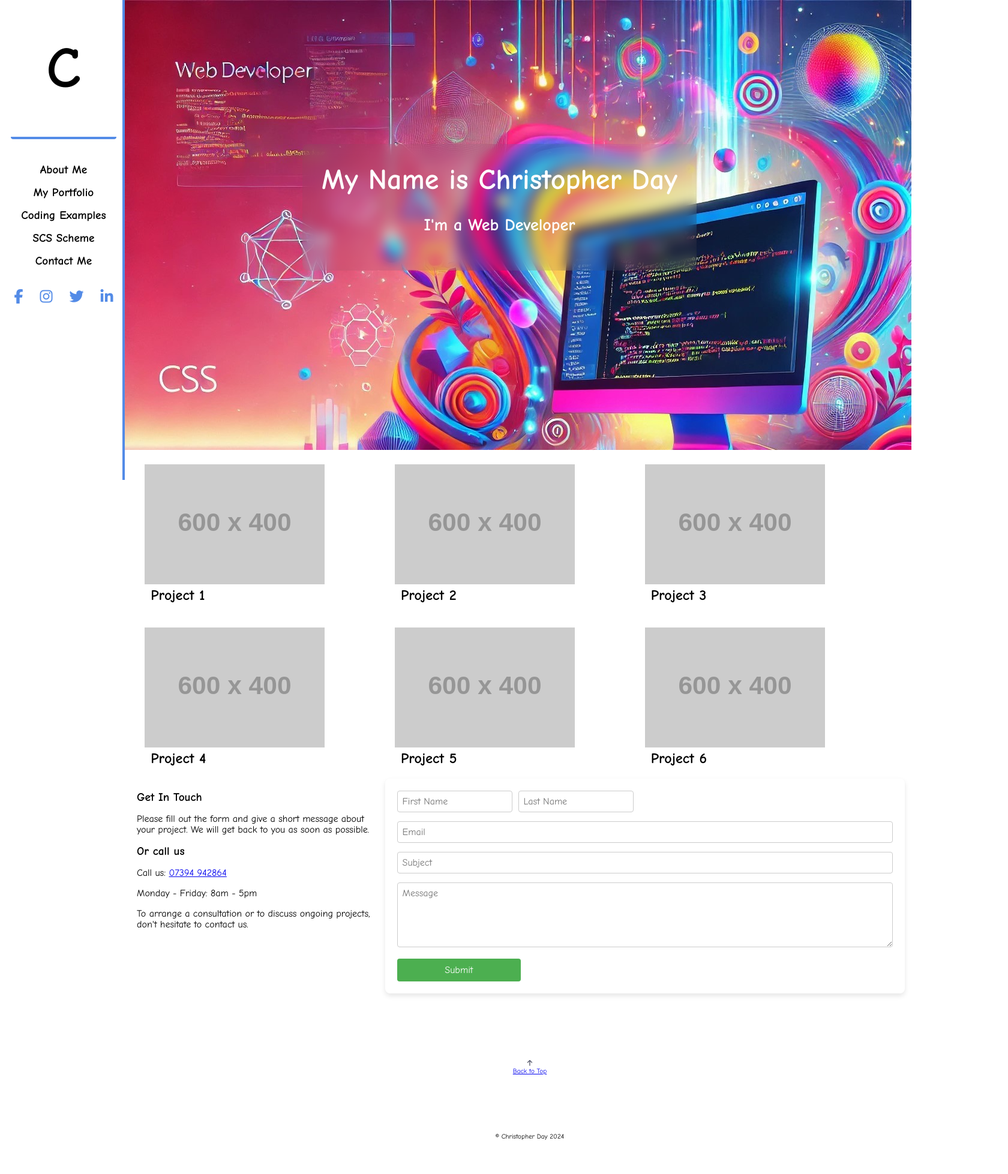
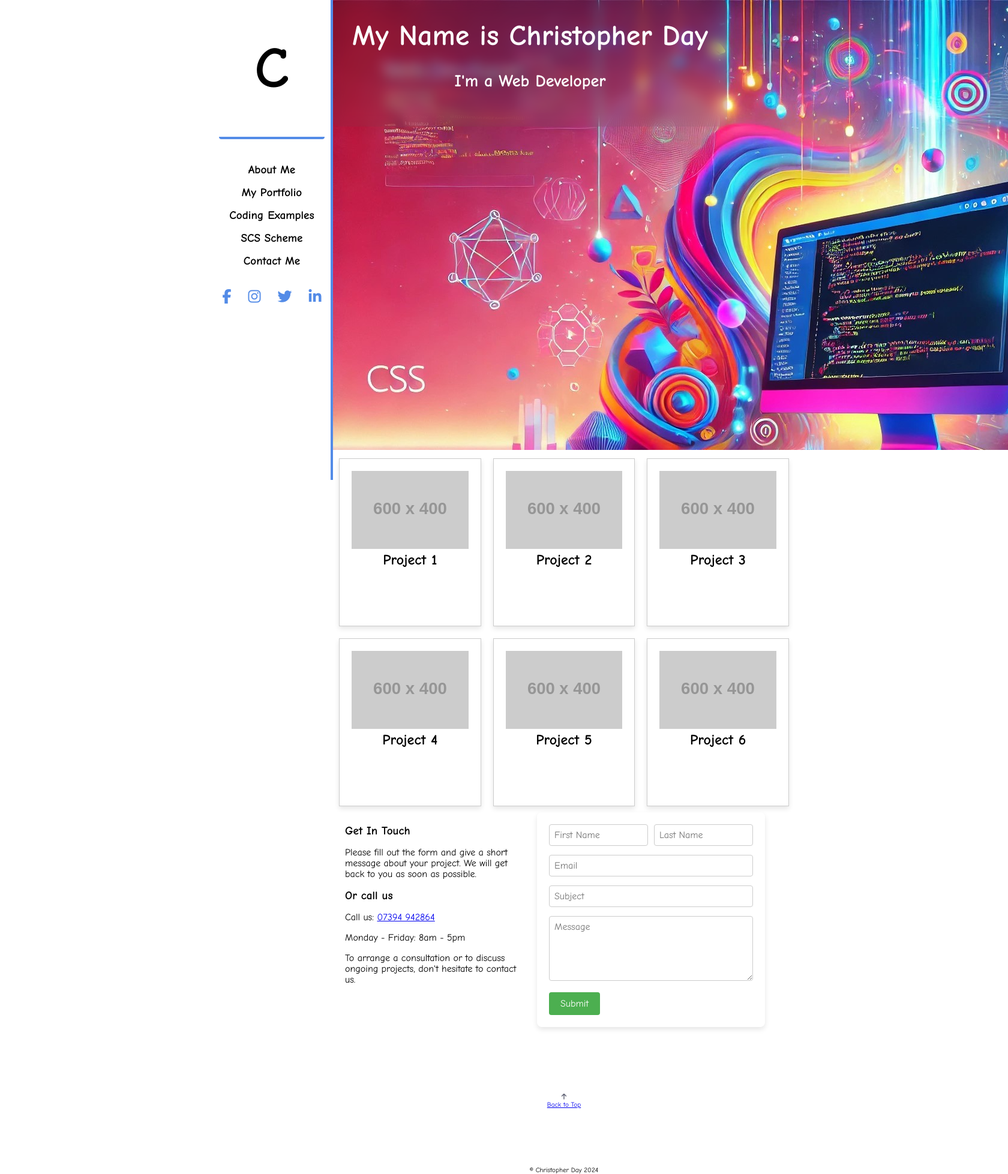
Before and after one commit to HackerDeDoDah/portfolio1, a PHP site: page / in a window 1680 px wide; the page is wider, and only the part inside the window is pictured. Shown: that part at 60% size. Before the commit the page ends 1901 px from the top of that part, so only its background shows below. Run offline with PHP 8.4, Linux system fonts and the light colour scheme; grey boxes labelled with a size stand in for pictures from a placeholder-image service; some libraries are stand-ins or nearby versions.

Commit message:
media stuff done for today

```diff
--- a/css/styles.css
+++ b/css/styles.css
@@ -11,6 +11,31 @@ aside {
   position: fixed;
   width: 200px;
   height: 100vh;
+}
+@media (min-width: 280px) {
+  aside {
+    display: none;
+  }
+}
+@media (min-width: 576px) {
+  aside {
+    width: 560px;
+    display: none;
+  }
+}
+@media (min-width: 768px) {
+  aside {
+    width: 750px;
+    width: 100px;
+    display: block;
+  }
+}
+@media (min-width: 992px) {
+  aside {
+    width: 970px;
+    width: 200px;
+    display: flex;
+  }
 }
 aside h1 {
   font-size: 6rem;
@@ -73,25 +98,77 @@ aside .icon-container a:hover .fa-instagram {
   color: #C13584;
 }
 
+:root {
+  --line-color: #538be7;
+}
+
+.main-container {
+  display: flex;
+  margin-right: auto;
+  margin-left: auto;
+}
+
+.card {
+  flex-basis: 350px;
+  margin: 10px;
+  padding: 20px;
+  border: 1px solid #ccc;
+  box-shadow: 0 4px 8px rgba(0, 0, 0, 0.1);
+  transition: box-shadow 0.5s ease-in-out;
+}
+.card:hover {
+  box-shadow: 0 0 5px rgba(0, 0, 0, 0.5);
+}
+.card h2 {
+  text-align: center;
+}
+.card img {
+  width: 100%;
+  height: auto;
+}
+
 .main-grid {
   display: grid;
-  grid-template-columns: repeat(3, 350px);
+  grid-template-columns: repeat(3, 1fr);
   grid-template-rows: repeat(2, 1fr);
-  justify-content: space-around;
-  width: 1250px;
+  justify-content: space-between;
+  width: 1311px;
+  min-height: 600px;
 }
-.main-grid img {
-  width: 300px;
-  align-items: left;
-  margin-top: 20px;
+@media (min-width: 280px) {
+  .main-grid {
+    width: 270px;
+    grid-template-columns: 1fr;
+    grid-template-rows: repeat(6, 1fr);
+  }
 }
-.main-grid img:hover {
-  transition: box-shadow 0.5s ease-in-out;
-  box-shadow: 0 0 5px rgba(0, 0, 0, 0.5);
+@media (min-width: 576px) {
+  .main-grid {
+    width: 560px;
+    grid-template-columns: 1fr;
+    grid-template-rows: repeat(6, 1fr);
+  }
 }
-.main-grid h2 {
-  text-align: left;
-  margin-left: 10px;
+@media (min-width: 768px) {
+  .main-grid {
+    width: 750px;
+    grid-template-columns: repeat(2, 1fr);
+    grid-template-rows: repeat(3, 1fr);
+  }
+}
+@media (min-width: 992px) {
+  .main-grid {
+    width: 970px;
+    grid-template-columns: repeat(3, 1fr);
+    grid-template-rows: repeat(2, 1fr);
+  }
+}
+@media (min-width: 1260px) {
+  .main-grid {
+    width: 1311px;
+    grid-template-columns: repeat(3, 1fr);
+    grid-template-rows: repeat(2, 1fr);
+  }
 }
 
 .form-container {
@@ -210,9 +287,7 @@ footer {
 }
 .hero-container .text-container {
   position: absolute;
-  justify-self: center;
-  top: 30%;
-  left: 30%;
+  justify-self: space-around;
   text-align: center;
   color: #fff;
   font-size: 1.5rem;
@@ -256,14 +331,48 @@ footer {
   --line-color: #538be7;
 }
 
+:root {
+  --line-color: #538be7;
+}
+
 .container {
   display: grid;
   grid-template-columns: 200px repeat(3, 1fr);
   grid-template-rows: repeat(3, auto) 100px;
   margin-top: 0;
+  margin-left: auto;
+  margin-right: auto;
   max-width: 1550px;
   height: 100%;
   grid-template-areas: "side head head head" "side main main main" "side main main main" "side foot foot foot";
+}
+@media (min-width: 280px) {
+  .container {
+    width: 270px;
+    grid-template-columns: 0px 1fr;
+    grid-template-rows: auto;
+  }
+}
+@media (min-width: 576px) {
+  .container {
+    width: 560px;
+    grid-template-columns: 0px 1fr 1fr;
+    grid-template-rows: auto;
+  }
+}
+@media (min-width: 768px) {
+  .container {
+    width: 750px;
+    grid-template-columns: 100px repeat(3, 1fr);
+  }
+}
+@media (min-width: 992px) {
+  .container {
+    width: 970px;
+    grid-template-columns: 200px repeat(3, 1fr);
+    grid-template-rows: repeat(3, auto) 100px;
+    grid-template-areas: "side head head head" "side main main main" "side main main main" "side foot foot foot";
+  }
 }
 
 header {
--- a/index.html
+++ b/index.html
@@ -49,30 +49,32 @@
         </aside>
 
         <main>
+            <div class="main-container">
                 <div class="main-grid">
-                <div>
+                    <div class="card">
                         <img src="https://placehold.co/600x400.png" alt="">
                         <h2>Project 1</h2>
                     </div>
-                <div>
+                    <div class="card">
                         <img src="https://placehold.co/600x400.png" alt="">
                         <h2>Project 2</h2>
                     </div>
-                <div>
+                    <div class="card">
                         <img src="https://placehold.co/600x400.png" alt="">
                         <h2>Project 3</h2>
                     </div>
-                <div>
+                    <div class="card">
                         <img src="https://placehold.co/600x400.png" alt="">
                         <h2>Project 4</h2>
                     </div>
-                <div>
+                    <div class="card">
                         <img src="https://placehold.co/600x400.png" alt="">
                         <h2>Project 5</h2>
                     </div>
-                <div>
+                    <div class="card">
                         <img src="https://placehold.co/600x400.png" alt="">
                         <h2>Project 6</h2>
+                    </div>
                 </div>
             </div>
 
--- a/sass/_aside.scss
+++ b/sass/_aside.scss
@@ -8,6 +8,7 @@ aside {
     position: fixed;
     width: 200px;
     height: 100vh;
+    @include m.aside-responsive;
     h1 {
         font-size: 6rem;
         border-bottom: 4px solid var(--line-color);
--- a/sass/_grid.scss
+++ b/sass/_grid.scss
@@ -1,10 +1,12 @@
+@use 'mixins' as m;
+
 .container {
     display: grid;
     grid-template-columns: 200px repeat(3, 1fr);
     grid-template-rows: repeat(3, auto) 100px;
     margin-top:0;
-    // margin-left: auto;
-    // margin-right: auto;
+    margin-left: auto;
+    margin-right: auto;
     max-width: 1550px;
     height: 100%;
     grid-template-areas:
@@ -12,7 +14,7 @@
     "side main main main"
     "side main main main"
     "side foot foot foot";
-
+    @include m.grid-responsive;
 }
 
 
--- a/sass/_hero.scss
+++ b/sass/_hero.scss
@@ -7,9 +7,9 @@
     }
     .text-container {
         position: absolute;
-        justify-self: center;
-        top: 30%;
-        left: 30%;
+        justify-self: space-around;
+        // top: 30%;
+        // left: 30%;
         text-align: center;
         color: #fff;
         font-size: 1.5rem;
--- a/sass/_main.scss
+++ b/sass/_main.scss
@@ -1,23 +1,36 @@
+@use 'mixins' as m;
+
+.main-container {
+    display: flex;
+    margin-right: auto;
+    margin-left:auto;
+}
+.card {
+    flex-basis: 350px;
+    margin: 10px;
+    padding: 20px;
+    border: 1px solid #ccc;
+    box-shadow: 0 4px 8px rgba(0, 0, 0, 0.1);
+    transition: box-shadow 0.5s ease-in-out;
+    &:hover {
+        box-shadow: 0 0 5px rgba(0, 0, 0, 0.5);
+    }
+    h2 {
+        text-align: center;
+    }
+    img {
+        width: 100%;
+        height: auto;
+    }
+}
 .main-grid {
     display: grid;
-    grid-template-columns: repeat(3, 350px);
+    grid-template-columns: repeat(3, 1fr);
     grid-template-rows: repeat(2,1fr);
-    justify-content: space-around;
-    width: 1250px;
-    img {
-        width: 300px;
-        align-items: left;
-        margin-top: 20px;
-        &:hover {
-            transition: box-shadow 0.5s ease-in-out;
-            box-shadow: 0 0 5px rgba(0, 0, 0, 0.5);
-        }
-    }
-    h2 {
-        text-align: left;
-        margin-left: 10px;
-    }
-
+    justify-content: space-between;
+    width: 1311px;
+    min-height: 600px;
+    @include m.responsive;
 }
 
 //----form------------------------------
--- a/sass/_mixins.scss
+++ b/sass/_mixins.scss
@@ -33,23 +33,79 @@
 //----------------------
 //--- media queries ----
 @mixin responsive {
+    @media (min-width: 280px) {
+        width: 270px;
+        grid-template-columns: 1fr;
+        grid-template-rows: repeat(6,1fr);
+
+    }
     @media (min-width: 576px) {
         width: 560px;
+        grid-template-columns: 1fr;
+        grid-template-rows: repeat(6,1fr);
 
     }
-
     @media (min-width: 768px) {
         width: 750px;
+        grid-template-columns: repeat(2, 1fr);
+        grid-template-rows: repeat(3,1fr);
+    }
+    @media (min-width: 992px) {
+        width: 970px;
+        grid-template-columns: repeat(3, 1fr);
+        grid-template-rows: repeat(2,1fr);
+    }
+    @media (min-width: 1260px) {
+        width: 1311px;
+        grid-template-columns: repeat(3, 1fr);
+        grid-template-rows: repeat(2,1fr);
+    }
+}
+
+@mixin aside-responsive {
+    @media (min-width: 280px) {
+        display: none;
+    }
+    @media (min-width: 576px) {
+        width: 560px;
+        display: none;
 
     }
-
+    @media (min-width: 768px) {
+        width: 750px;
+        width: 100px;
+        display: block;
+    }
     @media (min-width: 992px) {
         width: 970px;
-
-    }
-
-    @media (min-width: 1260px) {
-        width: 1200px;
-
+        width: 200px;
+        display: flex;
     }
 }
+
+@mixin grid-responsive {
+    @media (min-width: 280px) {
+        width: 270px;
+        grid-template-columns: 0px 1fr;
+        grid-template-rows: auto;
+    }
+    @media (min-width: 576px) {
+        width: 560px;
+        grid-template-columns: 0px 1fr 1fr;
+        grid-template-rows: auto;
+    }
+    @media (min-width: 768px) {
+        width: 750px;
+        grid-template-columns: 100px repeat(3, 1fr);
+    }
+    @media (min-width: 992px) {
+        width: 970px;
+        grid-template-columns: 200px repeat(3, 1fr);
+        grid-template-rows: repeat(3, auto) 100px;
+        grid-template-areas:
+        "side head head head"
+        "side main main main"
+        "side main main main"
+        "side foot foot foot";
+    }
+}
```
Also changed, not shown: 1 other file. Lines whose indentation alone changed are shown as unchanged.
